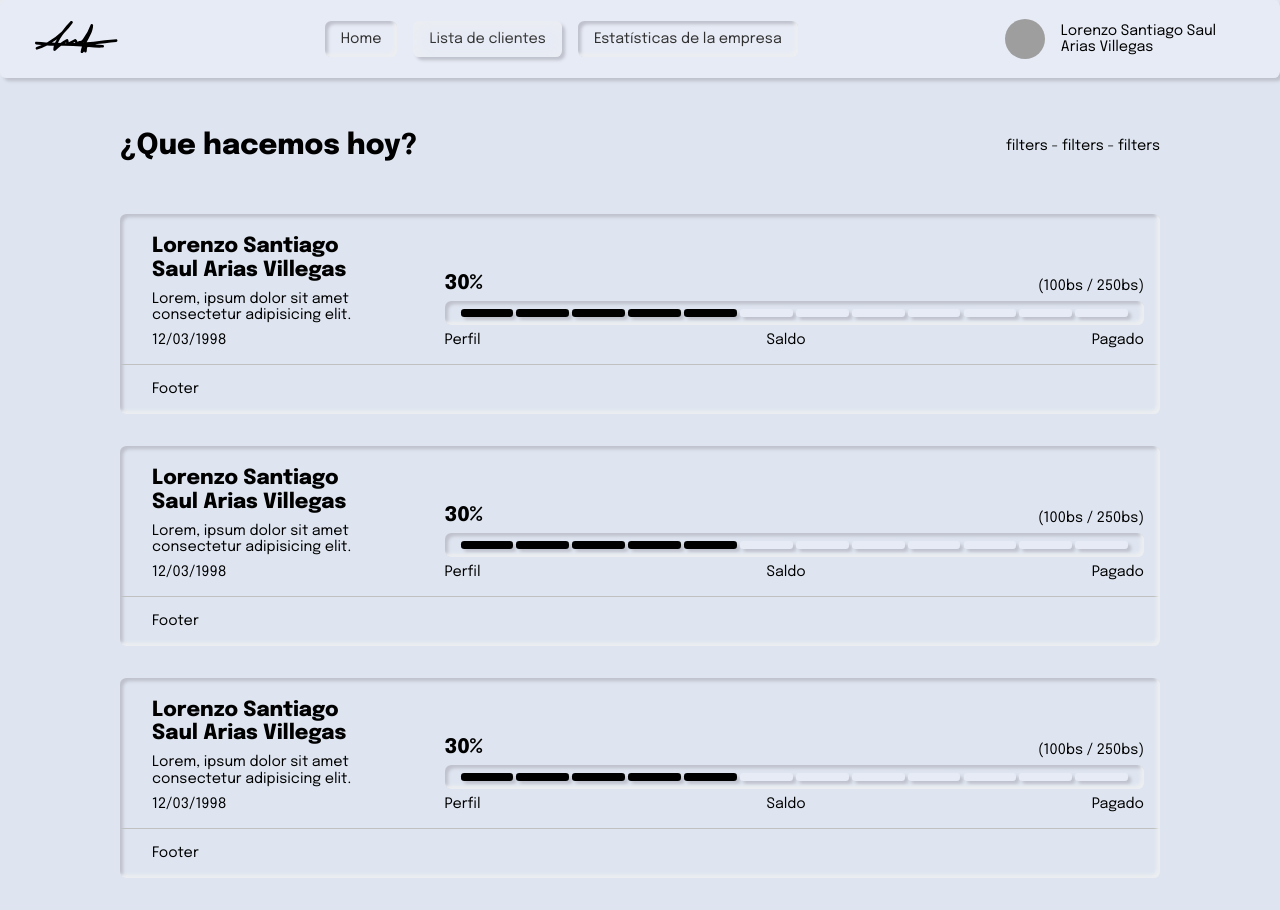
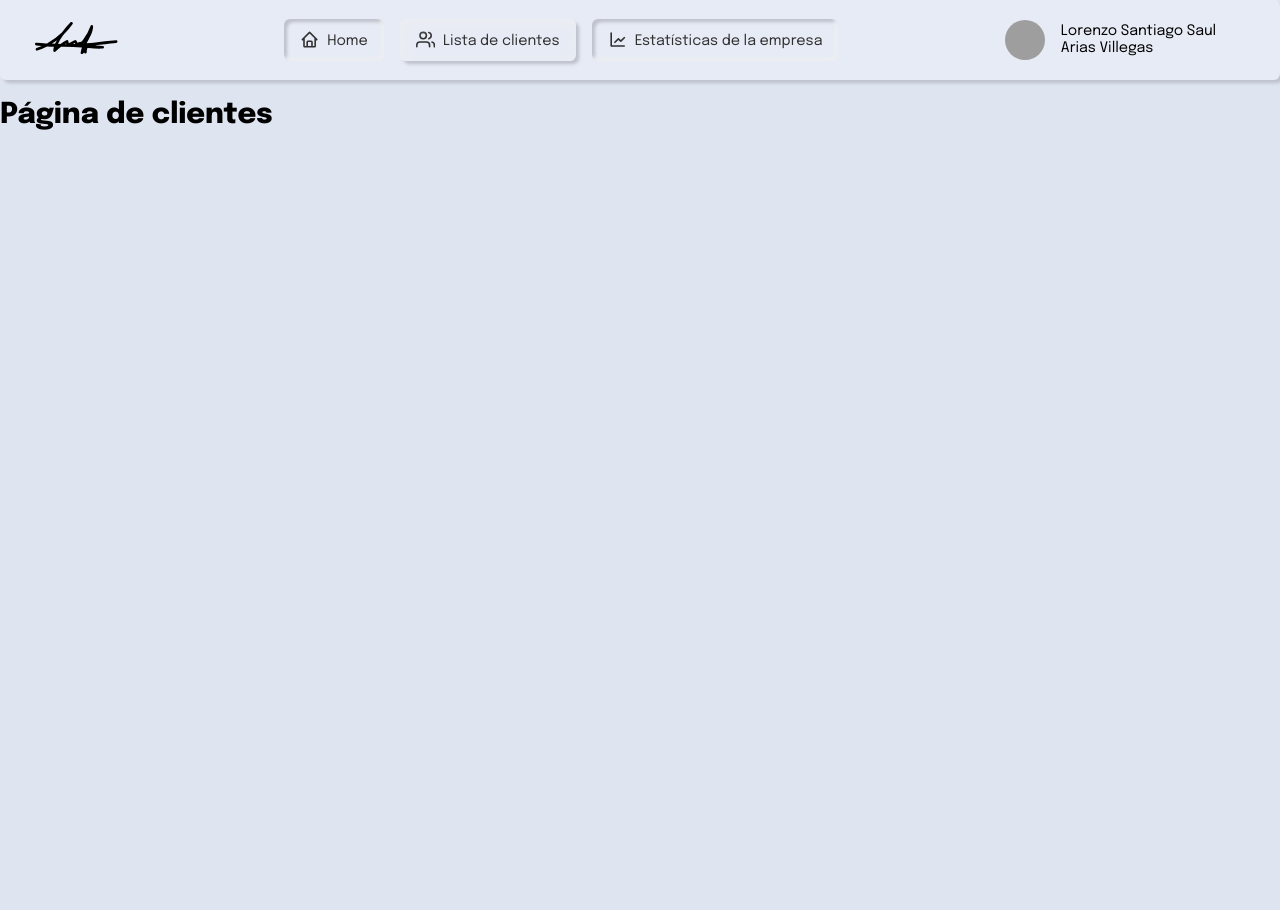
Before and after one commit to imloreno/loan_system--frontend, a React (Create React App) app: page /clientes in a window 1280 px wide. After the commit the page ends 800 px from the top, so only its background shows below. Built offline with nearby package versions, Linux system fonts and the light colour scheme; grey boxes are pictures that could not be loaded.

Commit message:
Adding menu icons

```diff
--- /dev/null
+++ b/src/presentation/components/common/Icons/index.tsx
@@ -0,0 +1,30 @@
+import { BiHome, BiLineChart } from "react-icons/bi";
+import { FiUsers } from "react-icons/fi";
+
+interface Icon {
+  className?: string;
+}
+interface IconProps extends Icon {
+  type: string;
+}
+
+//Icons
+const Home = (props: Icon) => <BiHome className={props.className} />;
+const Users = (props: Icon) => <FiUsers className={props.className} />;
+const Char = (props: Icon) => <BiLineChart className={props.className} />;
+
+//Default function
+const Icons = (props: IconProps) => {
+  switch (props.type) {
+    case "home":
+      return <Home className={props.className ?? ""} />;
+    case "users":
+      return <Users className={props.className ?? ""} />;
+    case "char":
+      return <Char className={props.className ?? ""} />;
+    default:
+      return <Home />;
+  }
+};
+
+export default Icons;
--- a/src/presentation/components/layout/Menu/Link.styled.tsx
+++ b/src/presentation/components/layout/Menu/Link.styled.tsx
@@ -7,10 +7,17 @@ const theme = getTheme();
 
 const Link = styled(NavLink)`
   ${BorderBelow(theme, "hover")}
+  display: flex;
+  gap: 0.5rem;
+  align-items: flex-end;
   padding: 0.7rem 1rem;
   color: ${theme.secondary};
   background-color: ${theme.primary};
   user-select: none;
+
+  .menu-icon {
+    font-size: 1.2rem;
+  }
 
   &:hover {
     text-decoration: underline;
--- a/src/presentation/components/layout/Menu/index.tsx
+++ b/src/presentation/components/layout/Menu/index.tsx
@@ -1,3 +1,4 @@
+import Icons from "presentation/components/common/Icons";
 import StyledHeader from "./Header.styled";
 import Link from "./Link.styled";
 import Logo from "./Logo";
@@ -6,20 +7,24 @@ import Profile from "./Profile";
 interface Route {
   path: string;
   name: string;
+  icon: string;
 }
 
 const ROUTES = [
   {
     path: "/",
     name: "Home",
+    icon: "home",
   },
   {
     path: "/clientes",
     name: "Lista de clientes",
+    icon: "users",
   },
   {
     path: "/estadisticas",
     name: "Estatísticas de la empresa",
+    icon: "char",
   },
 ];
 
@@ -33,7 +38,10 @@ const Menu = () => {
         <ul>
           {ROUTES.map((route: Route, index: number) => (
             <li key={index}>
-              <Link to={route.path}>{route.name}</Link>
+              <Link to={route.path}>
+                <Icons type={route.icon} className="menu-icon" />
+                {route.name}
+              </Link>
             </li>
           ))}
         </ul>
--- a/src/presentation/container/Router/index.tsx
+++ b/src/presentation/container/Router/index.tsx
@@ -9,8 +9,8 @@ const Router = () => {
         <Menu />
         <Routes>
           <Route path="/" element={<Home />} />
-          <Route path="/clientes" element={<Home />} />
-          <Route path="/estadisticas" element={<Home />} />
+          <Route path="/clientes" element={<h1>Página de clientes</h1>} />
+          <Route path="/estadisticas" element={<h1>Estadisticas</h1>} />
         </Routes>
       </BrowserRouter>
     </>
```
